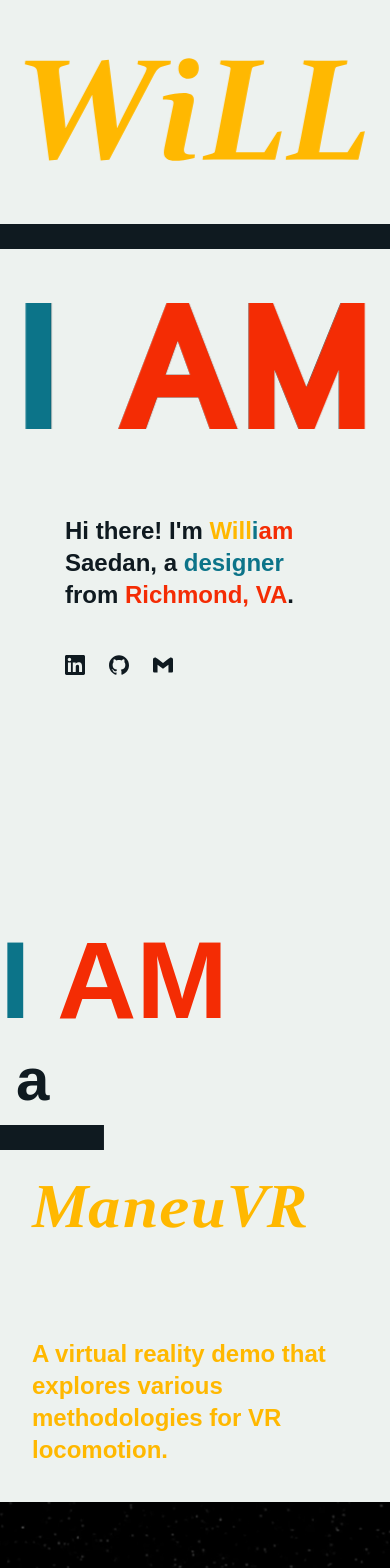
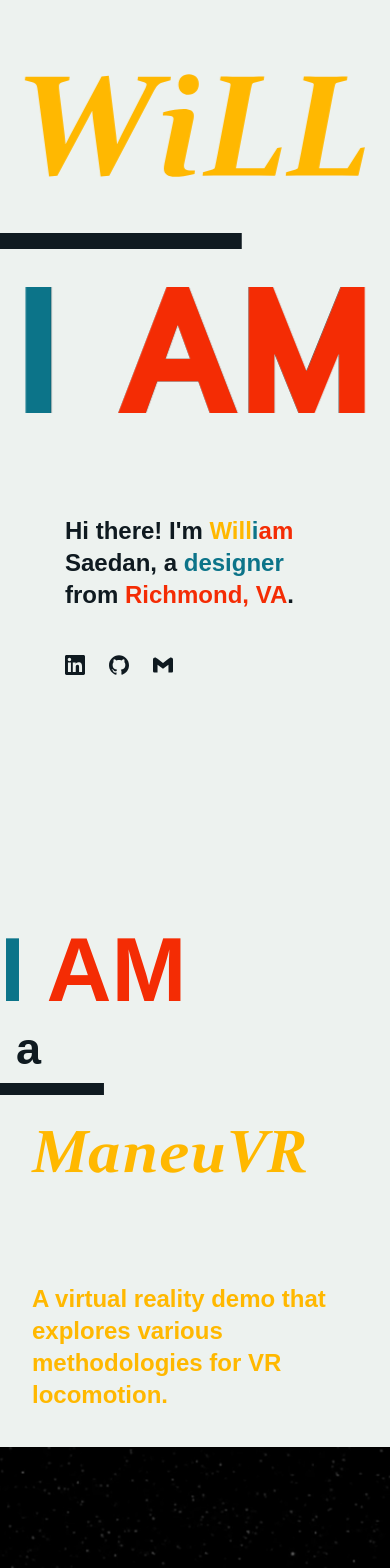
Before and after one commit to WilliamSaedan/my-portfolio, a Next.js app: page / in a window 390 px wide. Shown: the top 1568 px of the page. Built offline with nearby package versions, Linux system fonts and the light colour scheme; a web font is replaced by a local one.

Commit message:
Small Screen Accomodations

```diff
--- a/components/DisplayPage.js
+++ b/components/DisplayPage.js
@@ -11,7 +11,7 @@ export default function DisplayPage({
     icons = [],
     color,
     children,
-    overrideSmHeight = 8,
+    overrideSmHeight = 4,
 }) {
     const lgLayout = [
         { i: 'mainView', x: 0, y: 1, w: 3, h: 8, static: true },
@@ -27,7 +27,7 @@ export default function DisplayPage({
             x: 0,
             y: overrideSmHeight + 2,
             w: 1,
-            h: 12,
+            h: 6,
             static: true,
         },
     ];
@@ -64,7 +64,7 @@ export default function DisplayPage({
                                 {children}
                             </div>
                         </div>
-                        <div className='h-[25px] w-full bg-black absolute -bottom-[25px] -left-1/3' />
+                        <div className='h-[25px] sm:h-3 w-full bg-black absolute -bottom-[25px] sm:-bottom-3 -left-1/3' />
                     </div>
                     <div key='title'>
                         <div className='absolute bottom-0 m-5'>
@@ -77,11 +77,11 @@ export default function DisplayPage({
                         key='description'
                         className='py-6'>
                         <div className='p-5'>
-                            <h1 className='text-3xl'>{subtitle}</h1>
-                            <div className='h-[25px] w-full bg-black translate-x-1/3 translate-y-[25px] ' />
+                            <h1 className='text-3xl sm:text-xl'>{subtitle}</h1>
+                            <div className='h-[25px] sm:h-3 w-full bg-black translate-x-1/3 translate-y-[25px] ' />
                         </div>
                         <div className='p-5'>
-                            <p className='text-2xl font-bold'>{desc}</p>
+                            <p className='text-2xl sm:text-sm font-bold'>{desc}</p>
                             <div className='w-full absolute flex flex-row justify-end gap-4 items-end bottom-0 right-4'>
                                 {icons.map((icon, idx) => (
                                     <div key={idx}>{icon}</div>
--- a/components/Header.js
+++ b/components/Header.js
@@ -197,7 +197,7 @@ export default function Header() {
                         key='mainLogo'
                         className='w-full h-full'>
                         <motion.div
-                            className='pb-8 h-full'
+                            className='pb-8 sm:pb-0 h-full'
                             animate={!isInView ? 'away' : 'here'}
                             variants={logoVariants}>
                             <Link
@@ -210,7 +210,7 @@ export default function Header() {
                             initial='here'
                             animate={!isInView ? 'away' : 'here'}
                             variants={garnishVariants}
-                            className='h-[25px] bg-black absolute -bottom-6 w-[135%]'></motion.div>
+                            className='h-[25px] md:h-4 bg-black absolute -bottom-6 w-[135%] md:w-3/4 '></motion.div>
                     </div>
                     <div
                         key='nav'
@@ -279,7 +279,7 @@ export default function Header() {
                         key='subLogo'
                         className='w-full h-full'>
                         <motion.div
-                            className='pt-8 h-full'
+                            className='pt-8 sm:pt-0 h-full'
                             animate={!isInView ? 'away' : 'here'}
                             variants={subLogoVariants}>
                             <a
--- a/components/Portfolio.js
+++ b/components/Portfolio.js
@@ -106,7 +106,7 @@ export default function Porfolio() {
                     variants={logoVariants}
                     className='inline-block h-full'>
                     <Link href='/'>
-                        <div className='text-[150px] md:text-[110px] leading-none z-10'>
+                        <div className='text-[150px] md:text-[110px] sm:text-[90px] leading-none z-10'>
                             <span className='text-blue'> I</span>
                             <span className='text-red'> AM</span>
                         </div>
@@ -117,18 +117,18 @@ export default function Porfolio() {
                         initial={{ y: '25%', opacity: 0 }}
                         animate={isInView ? 'here' : 'away'}
                         variants={garnishVariants}
-                        className='inline-block text-[110px] lg:text-[85px] md:text-[60px] pl-10 sm:pl-4'>
+                        className='inline-block text-[110px] lg:text-[85px] md:text-[60px] sm:text-[45px] pl-10 sm:pl-4'>
                         {' '}
                         a
                     </motion.div>
                     <AnimatedText
                         words={sectionNames}
                         idx={sectionIdx}
-                        className='text-[110px] lg:text-[85px] md:text-[60px]'
+                        className='text-[110px] lg:text-[85px] md:text-[60px] sm:text-[45px]'
                     />
                 </span>
                 <motion.div
-                    className='h-[25px] bg-black w-1/3'
+                    className='h-[25px] md:h-3 bg-black w-1/3'
                     initial={{ x: '-100%', y: '0%' }}
                     animate={isInView ? 'here' : 'away'}
                     variants={underlineVariants}
--- a/pages/colorless-green.js
+++ b/pages/colorless-green.js
@@ -44,12 +44,12 @@ export default function ColorlessGreen() {
     const links = [
         <>
             <a href='https://github.com/WilliamSaedan/colorless-green'>
-                <SiGithub className='text-4xl hover:text-yellow transition-colors duration-300' />
+                <SiGithub className='text-4xl sm:text-xl hover:text-yellow transition-colors duration-300' />
             </a>
         </>,
         <>
             <a href='https://2tcsy75xbl.execute-api.us-east-1.amazonaws.com/default/colorlessGreen'>
-                <RiExternalLinkFill className='text-4xl hover:text-red transition-colors duration-300' />
+                <RiExternalLinkFill className='text-4xl sm:text-xl hover:text-red transition-colors duration-300' />
             </a>
         </>,
     ];
@@ -74,15 +74,13 @@ export default function ColorlessGreen() {
                     title='Colorless Green'
                     subtitle={subtitle}
                     desc={description}
-                    icon={<SiGithub className='text-[150px]' />}
-                    href='https://github.com/WilliamSaedan/colorless-green'
                     icons={links}
                     color='bg-white'>
                     <div isDraggable={false}>
-                        <p className='p-8 text-7xl sm:text-5xl'>
+                        <p className='p-8 text-7xl sm:text-3xl'>
                             <ColoredText text={colorlessSample}></ColoredText>
                         </p>
-                        <div className='absolute flex gap-4 bottom-0 right-0 p-8 text-4xl bg-white'>
+                        <div className='absolute flex gap-4 bottom-0 right-0 p-8 text-4xl sm:text-xl bg-white'>
                             <button
                                 className='hover:text-green focus:text-green transition-colors duration-200'
                                 onClick={() => {
--- a/pages/contact.js
+++ b/pages/contact.js
@@ -168,7 +168,7 @@ export default function Contact() {
                                         user_name: e.target.value,
                                     })
                                 }
-                                className='absolute text-6xl h-full placeholder:text-black placeholder:opacity-75 w-full bg-transparent p-5 focus:outline-none font-ConstantiaBold'
+                                className='absolute text-6xl sm:text-5xl h-full placeholder:text-black placeholder:opacity-75 w-full bg-transparent p-5 focus:outline-none font-ConstantiaBold'
                                 placeholder='your name'
                             />
                             <div className='h-[25px] w-full bg-black absolute -bottom-[25px] -left-1/3 lg:-bottom-[40px]' />
@@ -275,9 +275,9 @@ export default function Contact() {
                 <header className='font-ConstantiaBold m-8 text-6xl'>
                     connect
                 </header>
-                <div className='flex flex-col justify-center items-center h-[60vh]'>
+                <div className='flex flex-col justify-center items-center min-h-[60vh]'>
                     <button
-                        className='relative text-7xl font-ConstantiaBold m-8 group sm:text-6xl'
+                        className='relative text-7xl font-ConstantiaBold m-8 group sm:text-4xl'
                         onClick={() =>
                             navigator.clipboard.writeText(
                                 'saedanwilliam@gmail.com'
@@ -289,7 +289,7 @@ export default function Contact() {
                         <div className='h-[8px] bg-black w-0 group-hover:w-full transition-all duration-500' />
                     </button>
                     <a
-                        className='text-7xl font-ConstantiaBold m-8 group'
+                        className='text-7xl sm:text-4xl font-ConstantiaBold m-8 group'
                         href='https://www.linkedin.com/in/william-saedan/'
                         target='_blank'
                         rel='noreferrer'>
@@ -297,7 +297,7 @@ export default function Contact() {
                         <div className='h-[8px] bg-black w-0 group-hover:w-full transition-all duration-500' />
                     </a>
                     <a
-                        className='text-7xl font-ConstantiaBold m-8 group'
+                        className='text-7xl sm:text-4xl font-ConstantiaBold m-8 group'
                         href='https://github.com/WilliamSaedan'
                         target='_blank'
                         rel='noreferrer'>
--- a/pages/maneuvr.js
+++ b/pages/maneuvr.js
@@ -13,7 +13,7 @@ export default function ManeuVR() {
     const links = [
         <>
             <a href='https://github.com/WilliamSaedan/ManeuVR'>
-                <SiGithub className='text-4xl hover:text-yellow transition-colors duration-300' />
+                <SiGithub className='text-4xl sm:text-xl hover:text-yellow transition-colors duration-300' />
             </a>
         </>,
     ];
--- a/pages/teacher.js
+++ b/pages/teacher.js
@@ -125,12 +125,12 @@ export default function Teacher() {
     const links = [
         <>
             <a href='https://github.com/WilliamSaedan/teacher-comments'>
-                <SiGithub className='text-4xl hover:text-yellow transition-colors duration-300' />
+                <SiGithub className='text-4xl sm:text-xl hover:text-yellow transition-colors duration-300' />
             </a>
         </>,
         <>
             <a href='https://glow-and-grow.vercel.app/'>
-                <RiExternalLinkFill className='text-4xl hover:text-blue transition-colors duration-300' />
+                <RiExternalLinkFill className='text-4xl sm:text-xl hover:text-blue transition-colors duration-300' />
             </a>
         </>,
     ];
```
Also changed, not shown: components/Footer.js (+16 -10 lines).
